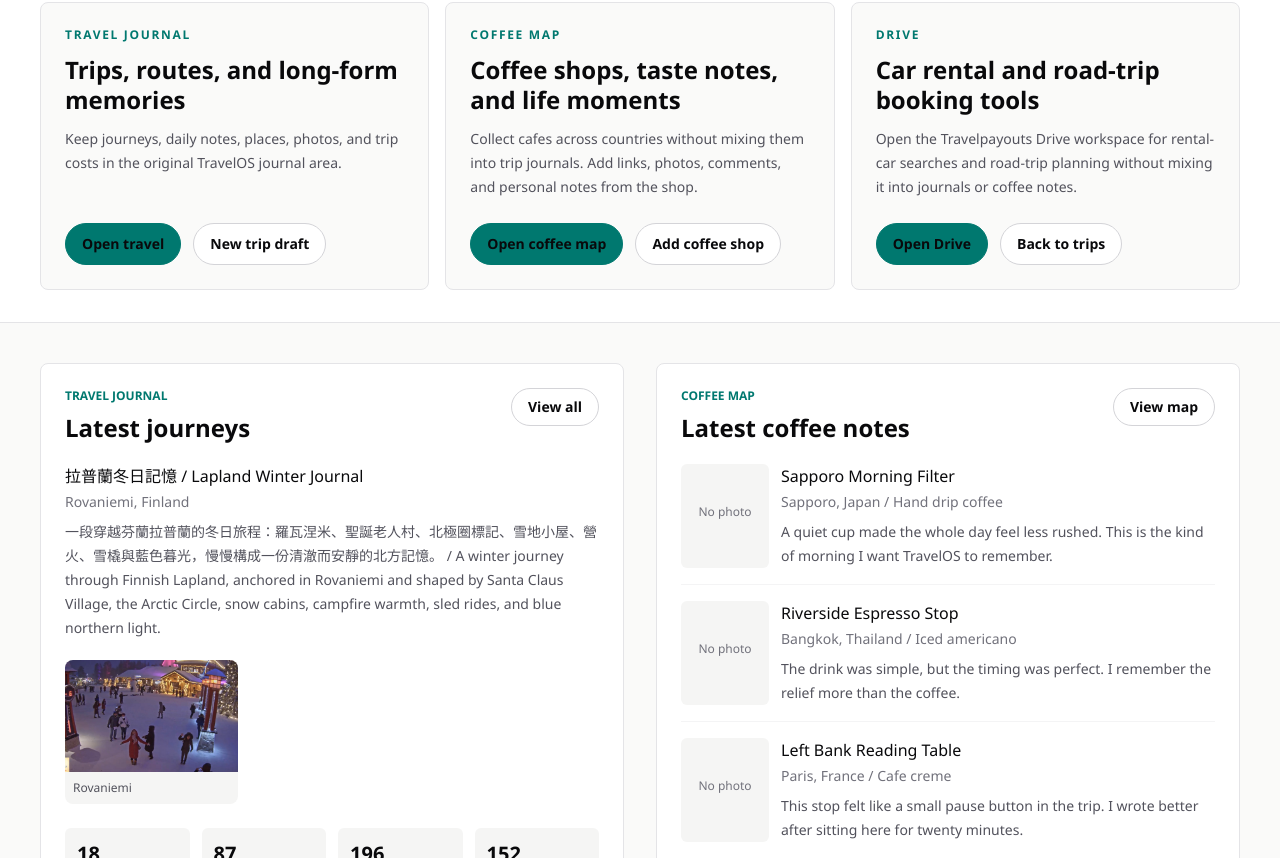
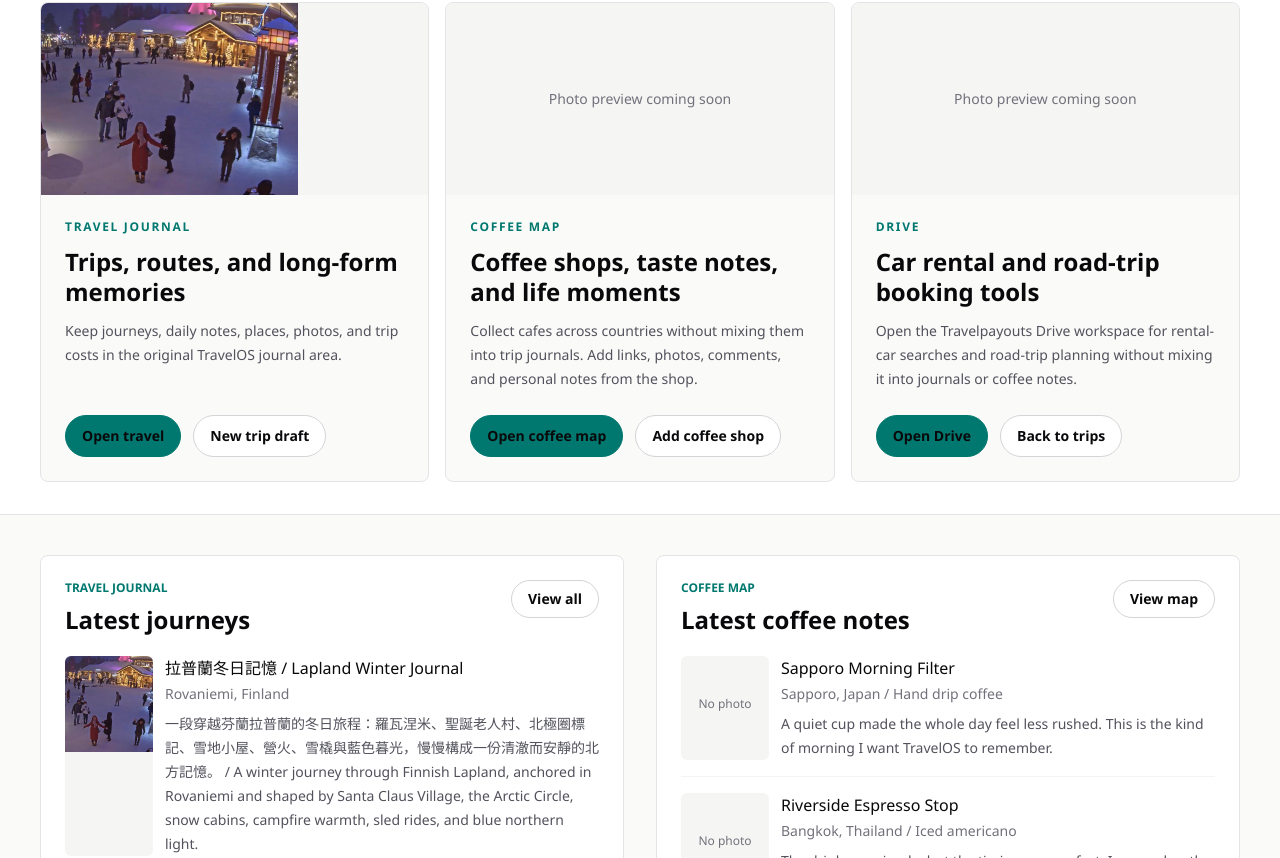
Before and after one commit to c8vzn4ym5g-ai/travelos2, a Next.js app: page / in a window 1280 px wide. Shown: the part 282-1140 px from the top of the page. Built offline with nearby package versions, Linux system fonts and the light colour scheme.

Commit message:
Refine homepage session photos

```diff
--- a/app/page.tsx
+++ b/app/page.tsx
@@ -62,25 +62,56 @@ function getCoffeeCoverPhoto(shop: CoffeeShopListItem) {
   return shop.coverPhoto;
 }
 
-function PhotoStrip({
-  items,
+function SessionCard({
+  action,
+  description,
+  eyebrow,
+  href,
+  photos,
+  secondaryAction,
+  secondaryHref,
+  title,
 }: {
-  items: { alt: string; href: string; label: string; src: string }[];
+  action: string;
+  description: string;
+  eyebrow: string;
+  href: string;
+  photos: { alt: string; src: string }[];
+  secondaryAction: string;
+  secondaryHref: string;
+  title: string;
 }) {
-  if (items.length === 0) {
-    return null;
-  }
-
   return (
-    <div className="mt-5 grid grid-cols-3 gap-2">
-      {items.slice(0, 3).map((item) => (
-        <Link className="group overflow-hidden rounded-lg bg-stone-100" href={item.href} key={`${item.href}-${item.src}`}>
-          {/* eslint-disable-next-line @next/next/no-img-element */}
-          <img alt={item.alt} className="h-24 w-full object-cover transition group-hover:scale-105 sm:h-28" src={item.src} />
-          <p className="truncate px-2 py-2 text-xs font-medium text-zinc-600">{item.label}</p>
-        </Link>
-      ))}
-    </div>
+    <article className="flex min-h-80 flex-col overflow-hidden rounded-lg border border-zinc-200 bg-stone-50">
+      <Link className="group grid h-48 grid-cols-3 gap-1 bg-stone-100" href={href}>
+        {photos.length > 0 ? (
+          photos.slice(0, 3).map((photo, index) => (
+            // eslint-disable-next-line @next/next/no-img-element
+            <img
+              alt={photo.alt}
+              className={`h-full w-full object-cover transition duration-500 group-hover:scale-105 ${index === 0 ? "col-span-2" : ""}`}
+              key={`${photo.src}-${index}`}
+              src={photo.src}
+            />
+          ))
+        ) : (
+          <div className="col-span-3 grid h-full place-items-center text-sm text-zinc-500">Photo preview coming soon</div>
+        )}
+      </Link>
+      <div className="flex flex-1 flex-col p-6">
+        <p className="text-xs font-semibold uppercase tracking-[0.14em] text-teal-700">{eyebrow}</p>
+        <h2 className="mt-3 text-2xl font-semibold leading-tight text-zinc-950">{title}</h2>
+        <p className="mt-3 flex-1 text-sm leading-6 text-zinc-600">{description}</p>
+        <div className="mt-6 flex flex-wrap gap-3">
+          <Link className="rounded-full border border-teal-700 bg-teal-700 px-4 py-2.5 text-center text-sm font-semibold text-white" href={href}>
+            {action}
+          </Link>
+          <Link className="rounded-full border border-zinc-300 bg-white px-4 py-2.5 text-center text-sm font-semibold text-zinc-950" href={secondaryHref}>
+            {secondaryAction}
+          </Link>
+        </div>
+      </div>
+    </article>
   );
 }
 
@@ -103,6 +134,30 @@ function LatestCoffeeItem({ shop }: { shop: CoffeeShopListItem }) {
           {shop.city}, {shop.country} / {shop.coffeeOrdered}
         </p>
         <p className="mt-2 text-sm leading-6 text-zinc-600">{shop.lifeNote}</p>
+      </div>
+    </article>
+  );
+}
+
+function LatestTripItem({ trip }: { trip: TripDetail }) {
+  const coverPhoto = getTripCoverPhoto(trip);
+
+  return (
+    <article className="grid gap-3 border-b border-zinc-100 pb-4 last:border-0 last:pb-0 sm:grid-cols-[5.5rem_1fr]">
+      <Link className="overflow-hidden rounded-md bg-stone-100" href={`/trips/${trip.slug}`}>
+        {coverPhoto ? (
+          // eslint-disable-next-line @next/next/no-img-element
+          <img alt={coverPhoto.caption ?? trip.title} className="h-24 w-full object-cover" src={coverPhoto.storageKey} />
+        ) : (
+          <div className="grid h-24 place-items-center px-2 text-center text-xs text-zinc-500">No photo</div>
+        )}
+      </Link>
+      <div>
+        <p className="font-medium">{trip.title}</p>
+        <p className="mt-1 text-sm text-zinc-500">
+          {trip.city}, {trip.country}
+        </p>
+        <p className="mt-2 text-sm leading-6 text-zinc-600">{trip.summary}</p>
       </div>
     </article>
   );
@@ -142,6 +197,11 @@ export default async function Home() {
         : null;
     })
     .filter((item): item is { alt: string; href: string; label: string; src: string } => Boolean(item));
+  const sessionPhotosByHref: Record<string, { alt: string; src: string }[]> = {
+    "/coffee": coffeePhotoStrip.map((item) => ({ alt: item.alt, src: item.src })),
+    "/drive": [],
+    "/trips": travelPhotoStrip.map((item) => ({ alt: item.alt, src: item.src })),
+  };
 
   return (
     <main className="min-h-screen bg-stone-50 text-zinc-950">
@@ -172,22 +232,7 @@ export default async function Home() {
           </nav>
           <div className="grid gap-4 xl:grid-cols-3">
             {sessions.map((session) => (
-              <article className="flex min-h-72 flex-col rounded-lg border border-zinc-200 bg-stone-50 p-6" key={session.eyebrow}>
-                <p className="text-xs font-semibold uppercase tracking-[0.14em] text-teal-700">{session.eyebrow}</p>
-                <h2 className="mt-3 text-2xl font-semibold leading-tight text-zinc-950">{session.title}</h2>
-                <p className="mt-3 flex-1 text-sm leading-6 text-zinc-600">{session.description}</p>
-                <div className="mt-6 flex flex-wrap gap-3">
-                  <Link className="rounded-full border border-teal-700 bg-teal-700 px-4 py-2.5 text-center text-sm font-semibold text-white" href={session.href}>
-                    {session.action}
-                  </Link>
-                  <Link
-                    className="rounded-full border border-zinc-300 bg-white px-4 py-2.5 text-center text-sm font-semibold text-zinc-950"
-                    href={session.secondaryHref}
-                  >
-                    {session.secondaryAction}
-                  </Link>
-                </div>
-              </article>
+              <SessionCard key={session.eyebrow} photos={sessionPhotosByHref[session.href] ?? []} {...session} />
             ))}
           </div>
         </div>
@@ -205,16 +250,9 @@ export default async function Home() {
           </div>
           <div className="mt-5 space-y-4">
             {visibleTrips.map((trip) => (
-              <article className="border-b border-zinc-100 pb-4 last:border-0 last:pb-0" key={trip.id}>
-                <p className="font-medium">{trip.title}</p>
-                <p className="mt-1 text-sm text-zinc-500">
-                  {trip.city}, {trip.country}
-                </p>
-                <p className="mt-2 text-sm leading-6 text-zinc-600">{trip.summary}</p>
-              </article>
+              <LatestTripItem key={trip.id} trip={trip} />
             ))}
           </div>
-          <PhotoStrip items={travelPhotoStrip} />
           <div className="mt-6 grid grid-cols-2 gap-3 sm:grid-cols-4">
             {travelStats.map((item) => (
               <div className="rounded-md bg-stone-100 px-3 py-3" key={item.label}>
@@ -239,7 +277,6 @@ export default async function Home() {
               <LatestCoffeeItem key={shop.id} shop={shop} />
             ))}
           </div>
-          <PhotoStrip items={coffeePhotoStrip} />
           <div className="mt-6 grid grid-cols-2 gap-3 sm:grid-cols-4">
             <div className="rounded-md bg-stone-100 px-3 py-3">
               <p className="text-xl font-semibold">{coffeeStats.shops}</p>
```
